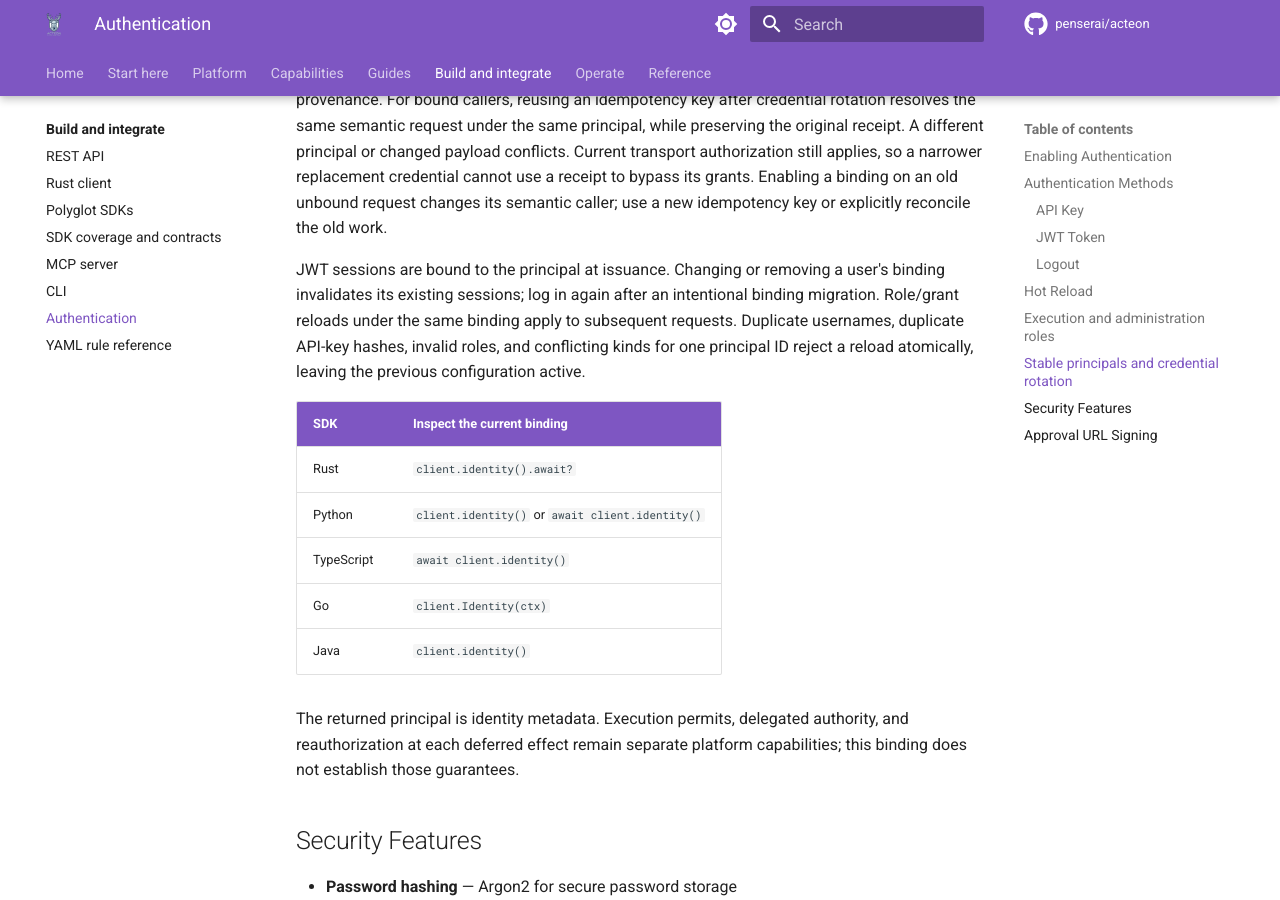
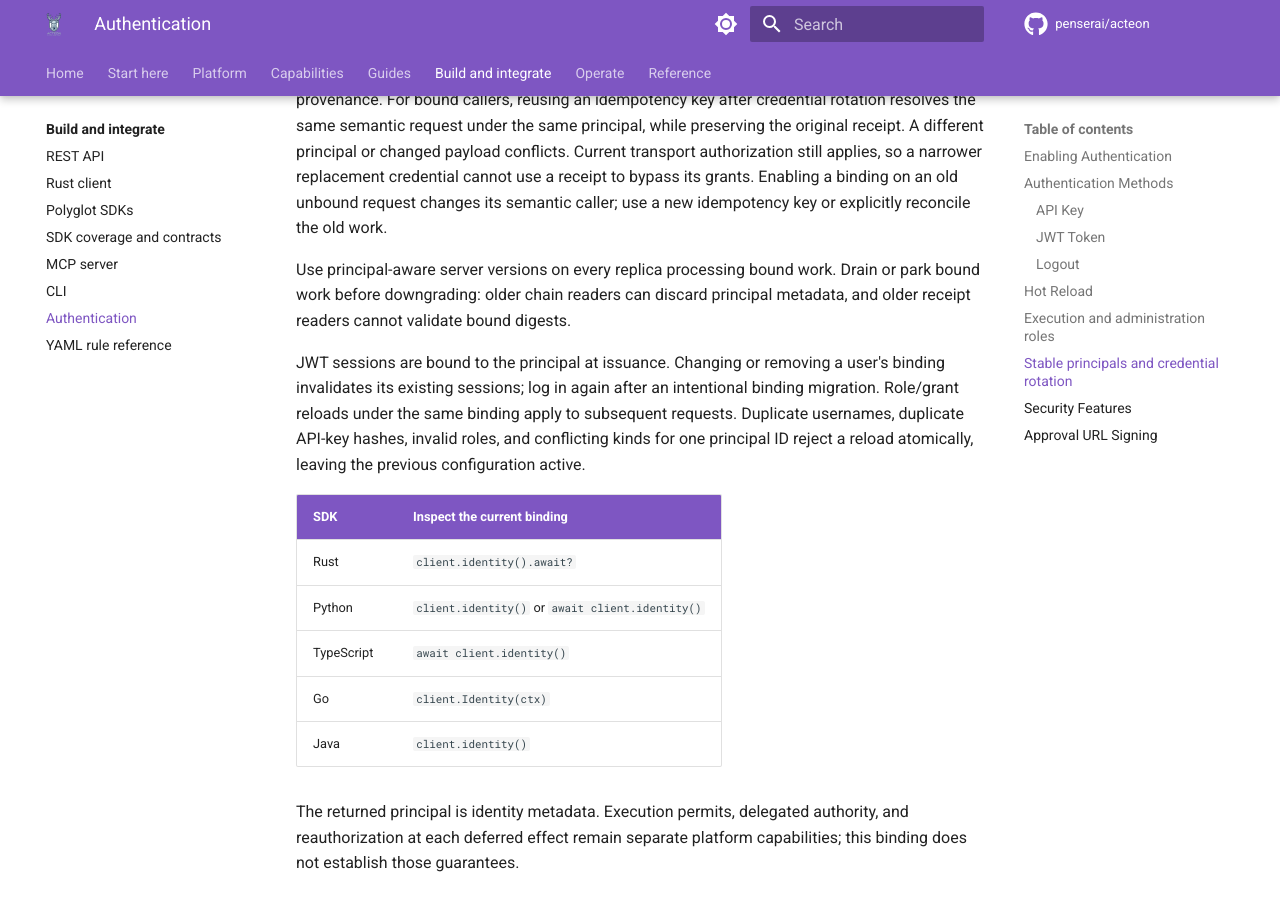
Before and after one commit to penserai/acteon, an MkDocs documentation site: the page built from docs/book/api/authentication.md, in a window 1280 px wide and 900 px high, scrolled down 4005 px. Built offline with MkDocs 1.6.1 and Material for MkDocs 9.7.7, drawn with Linux system fonts in a browser that asks for light colours; comment, search, counter and statistics services are not loaded.

Commit message:
docs(auth): document principal-aware downgrade boundaries

```diff
--- a/docs/book/api/authentication.md
+++ b/docs/book/api/authentication.md
@@ -191,6 +191,10 @@ narrower replacement credential cannot use a receipt to bypass its grants.
 Enabling a binding on an old unbound request changes its semantic caller; use a
 new idempotency key or explicitly reconcile the old work.
 
+Use principal-aware server versions on every replica processing bound work.
+Drain or park bound work before downgrading: older chain readers can discard
+principal metadata, and older receipt readers cannot validate bound digests.
+
 JWT sessions are bound to the principal at issuance. Changing or removing a
 user's binding invalidates its existing sessions; log in again after an
 intentional binding migration. Role/grant reloads under the same binding apply
```
Also changed, not shown: docs/design/stable-principal-bindings.md (+10 -0 lines).
